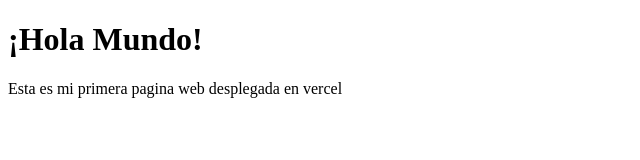
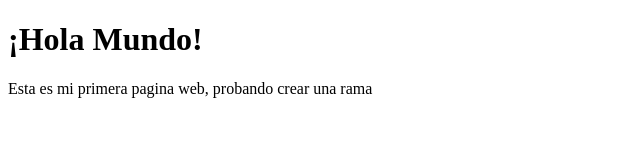
Before and after one commit to angeles1107/Web-Personal-MariannisGarcia, a plain HTML site: page frontend/index.html in a window 1280 px wide. Shown: the full height of the page, 0-640 px from the left. Drawn offline with Linux system fonts and the light colour scheme.

Commit message:
creando rama nueva

```diff
--- a/frontend/index.html
+++ b/frontend/index.html
@@ -4,6 +4,6 @@
 </head>
 <body>
     <h1>¡Hola Mundo!</h1>
-    <p>Esta es mi primera pagina web desplegada en vercel</p>
+    <p>Esta es mi primera pagina web, probando crear una rama</p>
 </body>
 </html>
```
